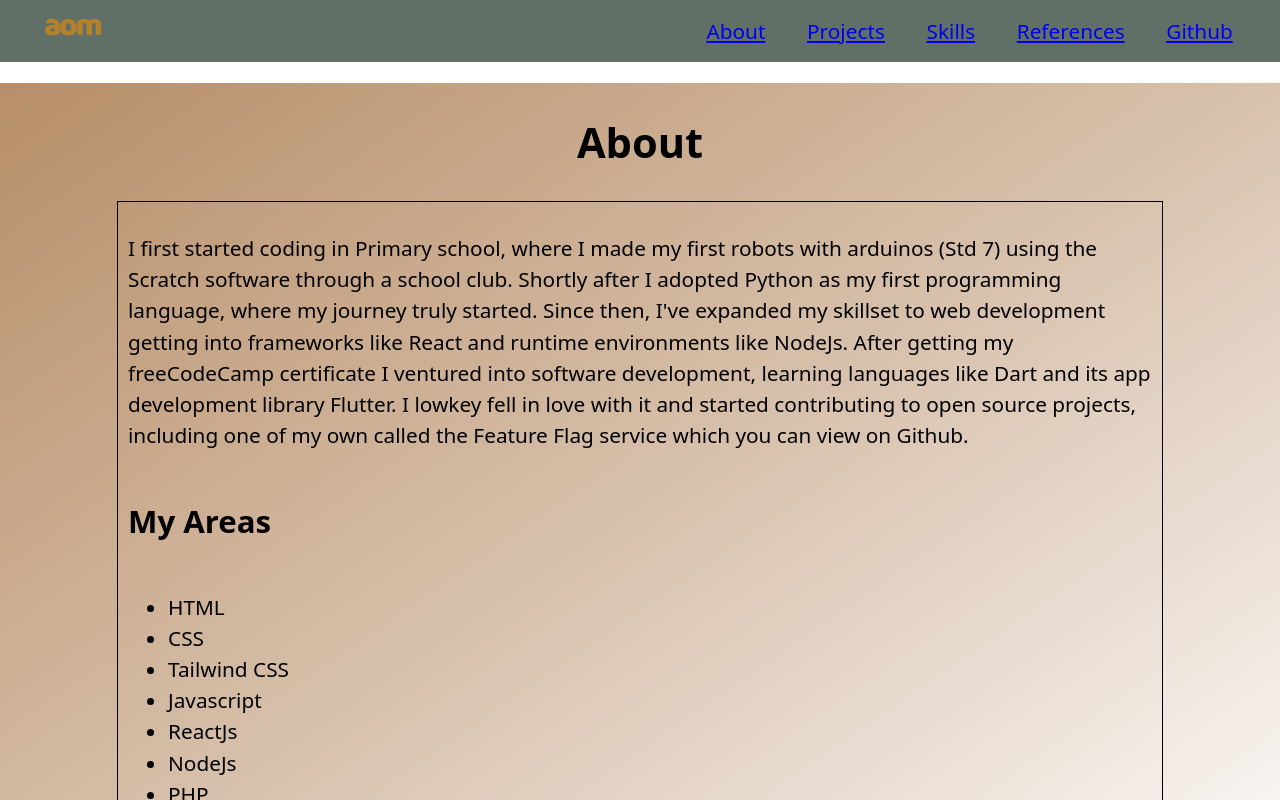
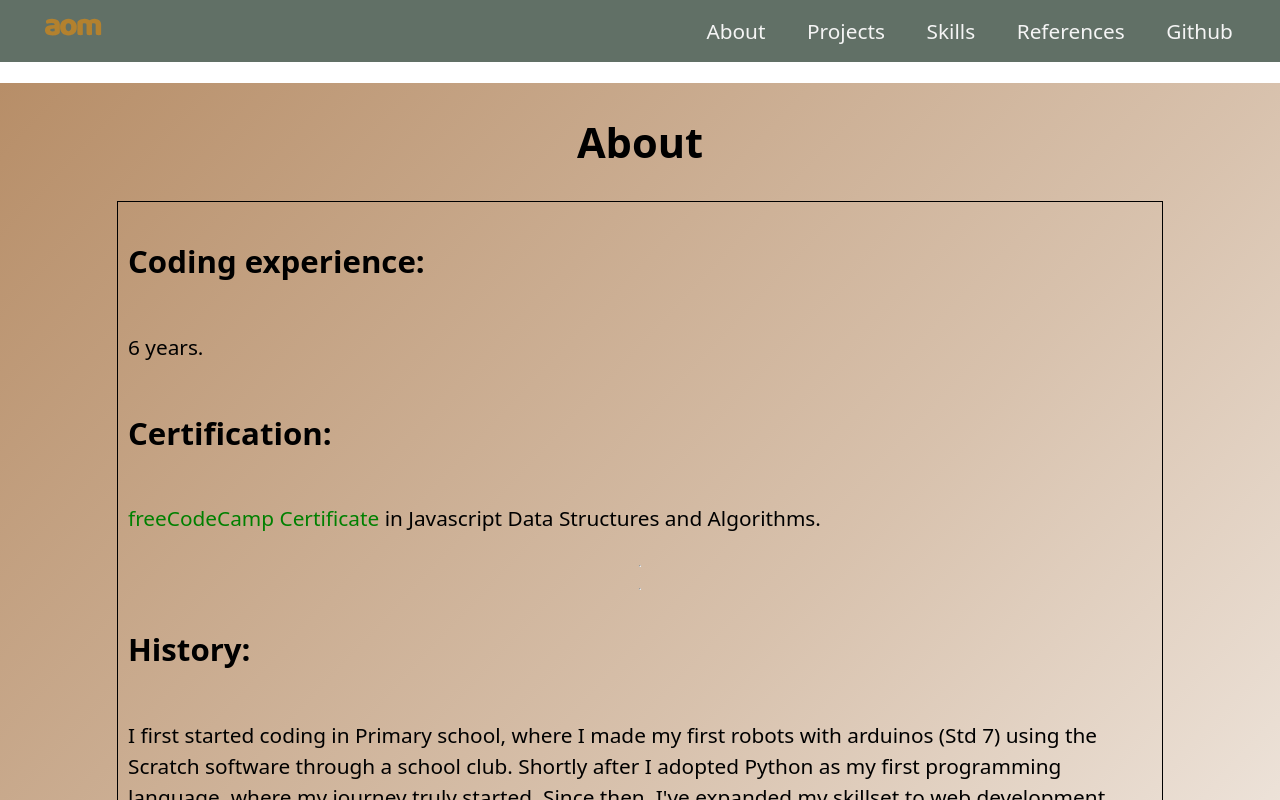
Before and after one commit to obzero-chillin/myPortfolioWebsite, a React (Vite) app: page /about in a window 1280 px wide. Shown: the top 800 px of the page. Built offline with nearby package versions, Linux system fonts and the light colour scheme.

Commit message:
finished ig idk dude

```diff
--- a/src/App.css
+++ b/src/App.css
@@ -71,3 +71,8 @@ ul{
 #burger{
   display:none;
 }
+
+a{
+  text-decoration: none;
+  color:whitesmoke;
+}
--- a/src/components/about.jsx
+++ b/src/components/about.jsx
@@ -6,6 +6,18 @@ const About = () => {
     <div id='about'>
         <h1>About</h1>
         <div id='aboutDesc'>
+
+        <h2>Coding experience:</h2>
+        <p>6 years.</p>
+
+        <h2>Certification:</h2>
+        <p><a id="fcc" href='https://freecodecamp.org/certification/thatonedude/javascript-algorithms-and-data-structures-v8' target='_blank'
+        >freeCodeCamp Certificate</a> in Javascript Data Structures and Algorithms.</p>
+
+        <hr></hr>
+        <hr></hr>
+
+        <h2>History:</h2>
 
         <p>
             I first started coding in Primary school, where I made my first robots with arduinos  (Std 7) using the Scratch software through a school club.
--- a/src/components/css/about.css
+++ b/src/components/css/about.css
@@ -26,3 +26,7 @@
     justify-content: left;
     text-align: left;
 }
+
+#fcc{
+    color:green;
+}
--- a/src/components/css/skills.css
+++ b/src/components/css/skills.css
@@ -27,6 +27,6 @@
 
 .skillItem{
     border-radius: var(--corner);
-    background-color: beige;
+    background-color: var(--skillBackground);
     border:2px solid rgba(255, 228, 196, 0);
 }
--- a/src/components/subComponents/css/projectCard.css
+++ b/src/components/subComponents/css/projectCard.css
@@ -13,3 +13,9 @@
     box-shadow: 0px 5px 5px 1px rgb(55, 55, 55);
 
 }
+
+.projectCard>button{
+    height:40px;
+    font-size: 0.8em;
+
+}
--- a/src/index.css
+++ b/src/index.css
@@ -23,11 +23,13 @@
 
   --text:black;
   --supress:grey;
+  --skillBackground:beige;
 
   --gradient1:hsl(28.86,35.43%,56.27%);
   --gradient2:hsl(28.86,35.43%,76.27%);
   --gradient3:hsl(28.86,35.43%,100%);
 }
+
 
 body{
   box-sizing: border-box;
```
